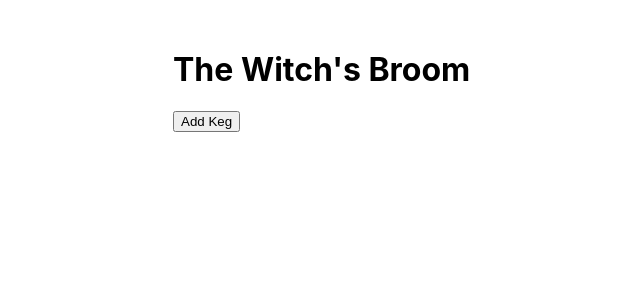
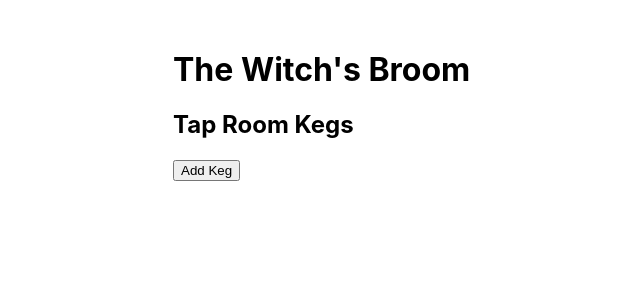
Before and after one commit to MicahOlson/witch-broom, a React (Create React App) app: page / in a window 1280 px wide. Shown: the top 300 px of the page, without its empty margins (127-767 px from the left). Built offline with nearby package versions, Linux system fonts and the light colour scheme.

Commit message:
Adjust page heading

```diff
--- a/src/components/Header.js
+++ b/src/components/Header.js
@@ -4,6 +4,7 @@ function Header() {
   return (
     <>
       <h1>The Witch's Broom</h1>
+      <h2>Tap Room Kegs</h2>
     </>
   )
 }
```
